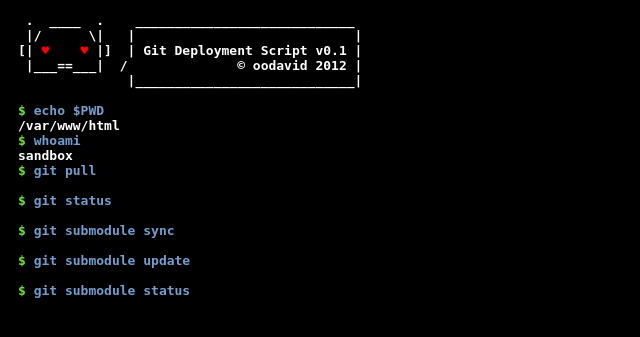
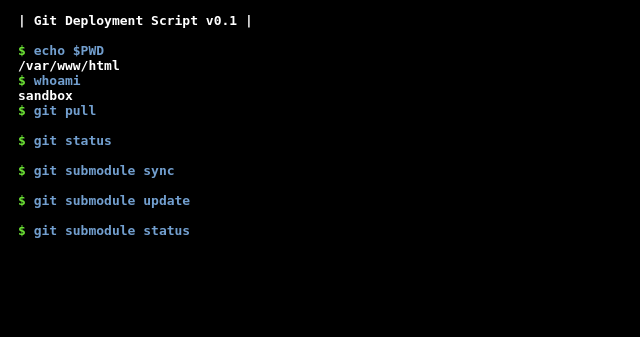
Before and after one commit to burnflare/CrowdBuy, a PHP site: page /deploy.php in a window 1280 px wide. Shown: the top 337 px of the page, without its empty margins (0-640 px from the left). Run offline with PHP 8.4, Linux system fonts and the light colour scheme.

Commit message:
Made some updates to deploy script

```diff
--- a/deploy.php
+++ b/deploy.php
@@ -38,11 +38,7 @@
 </head>
 <body style="background-color: #000000; color: #FFFFFF; font-weight: bold; padding: 0 10px;">
 <pre>
- .  ____  .    ____________________________
- |/      \|   |                            |
-[| <span style="color: #FF0000;">&hearts;    &hearts;</span> |]  | Git Deployment Script v0.1 |
- |___==___|  /              &copy; oodavid 2012 |
-              |____________________________|
+| Git Deployment Script v0.1 |
 
 <?php echo $output; ?>
 </pre>
```
